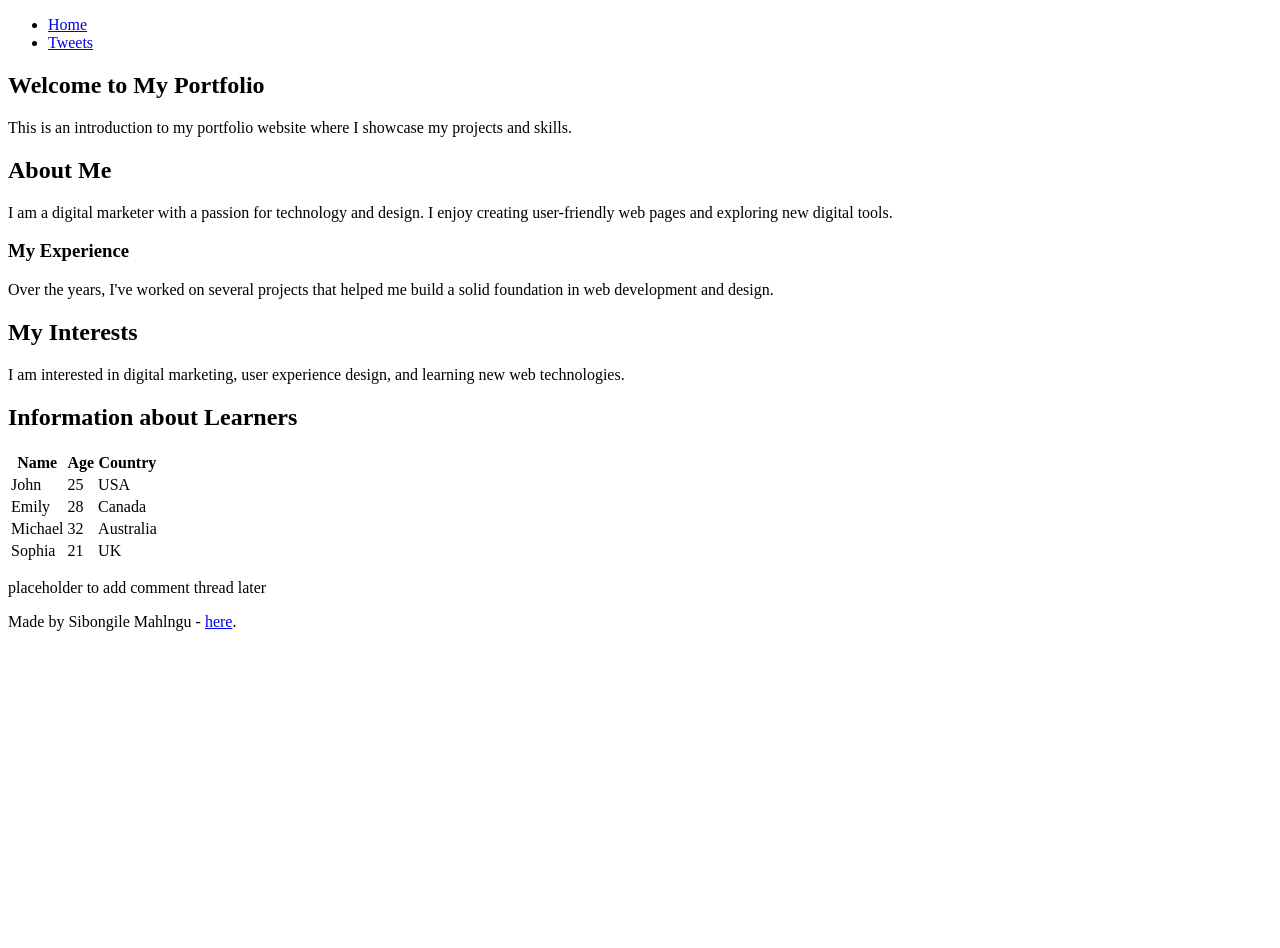
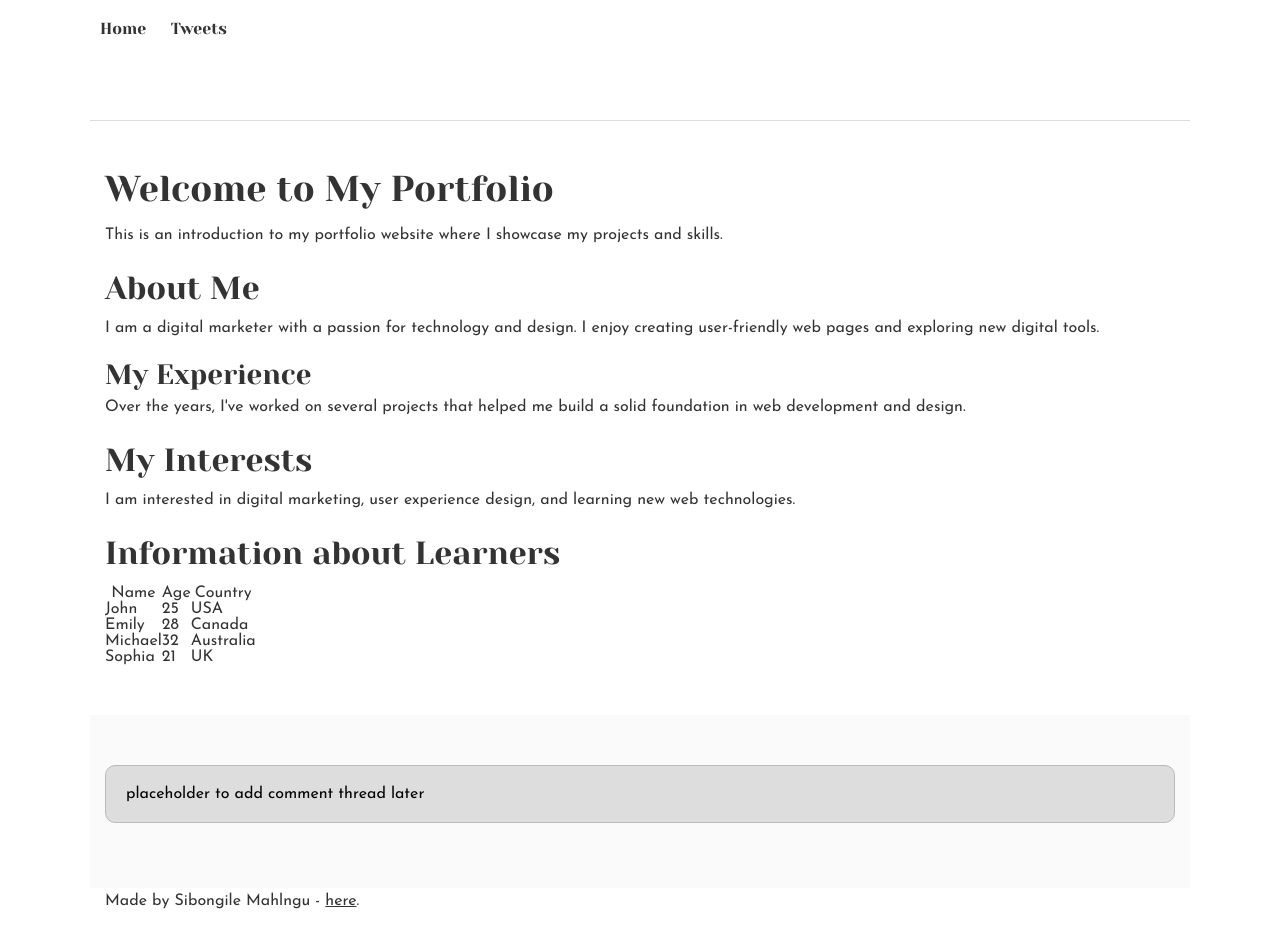
Before and after one commit to Phillipine-Mahlangu/My_First_Portfolio, a plain HTML site: page css_basic/index.html in a window 1280 px wide. Before the commit the page ends 800 px from the top, so only its background shows below. Drawn offline with Linux system fonts and the light colour scheme.

Commit message:
Add css_basic directory with HTML and CSS setup

```diff
--- a/css_basic/base.css
+++ b/css_basic/base.css
@@ -0,0 +1,193 @@
+/* Importing webfonts */
+/* (If you're learning CSS, you should disregard that) */
+
+@import url(https://fonts.googleapis.com/css?family=Yeseva+One);
+@import url(https://fonts.googleapis.com/css?family=Josefin+Sans:400,700,700italic,400italic);
+
+/* CSS reset rules */
+
+html, body {
+	height: 100%;
+	min-height: 100%;
+}
+html, body, div, span, applet, object, iframe,
+h1, h2, h3, h4, h5, h6, p, blockquote, pre,
+a, abbr, acronym, address, big, cite, code,
+del, dfn, img, ins, kbd, q, s, samp,
+small, strike, sub, sup, tt, var,
+b, u, i, center,
+dl, dt, dd,
+fieldset, form, label, legend,
+table, caption, tbody, tfoot, thead, tr, th, td,
+article, aside, canvas, details, embed,
+figure, figcaption, footer, header, hgroup,
+menu, nav, output, ruby, section, summary,
+time, mark, audio, video {
+	margin: 0;
+	padding: 0;
+	border: 0;
+	font-size: 100%;
+	font: inherit;
+	vertical-align: baseline;
+}
+/* HTML5 display-role reset for older browsers */
+article, aside, details, figcaption, figure,
+footer, header, hgroup, menu, nav, section {
+	display: block;
+}
+body {
+	line-height: 1;
+}
+blockquote, q {
+	quotes: none;
+}
+blockquote:before, blockquote:after,
+q:before, q:after {
+	content: '';
+	content: none;
+}
+table {
+	border-collapse: collapse;
+	border-spacing: 0;
+}
+
+/* Fonts and colors */
+
+body {
+	font-family: 'Josefin Sans', serif;
+	color: rgba(0, 0, 0, 0.8);
+}
+h1, h2, h3, h4, h5, h6, header {
+	font-family: 'Yeseva One', sans-serif;
+}
+article {
+}
+header {
+	border-bottom: 1px solid rgb(221,221,221);
+	transition: border-bottom-color 1s ease;
+}
+header a {
+	color: rgba(0, 0, 0, 0.8);
+}
+aside {
+	background: #FAFAFA;
+}
+aside p {
+	border: 1px solid #bbb;
+	background: #ddd;
+	color: black;
+}
+footer a {
+	color: rgba(0, 0, 0, 0.8);
+}
+a {
+	color: #F80002;
+}
+
+/* Positioning and margins */
+
+@media (min-width: 1100px) {
+	body {
+		width: 1100px;
+		margin: 0 auto;
+	}
+}
+
+article {
+	padding: 50px 15px;
+}
+article > *:first-child {
+	margin-top: 0;
+}
+aside {
+	padding: 50px 15px;
+}
+header .right {
+	float: right;
+	margin: 0 10px 15px;
+}
+
+/* Header */
+header {
+	padding: 20px 0;
+	height: 80px;
+}
+header ul {
+	list-style: none;
+	margin: 0;
+	padding: 0;
+}
+header li {
+	display: inline;
+	vertical-align:middle;
+}
+header li:first-child {
+	margin: 0;
+}
+header li a {
+	margin: 0 10px;
+}
+header li.logo {
+	font-size: 36px;
+}
+header a {
+	text-decoration: none;
+}
+
+/* Aside */
+
+aside p {
+	border-radius: 10px;
+	padding: 20px 20px;
+}
+
+/* Footer */
+
+footer {
+	padding: 5px 15px;
+	height: 80px;
+}
+
+/* Text styles and margins */
+
+p {
+	margin-bottom: 15px;
+}
+h1 {
+	font-size: 36px;
+	margin: 40px 0 20px;
+}
+h2 {
+	font-size: 32px;
+	margin: 30px 0 15px;
+}
+h3 {
+	font-size: 28px;
+	margin: 25px 0 10px;
+}
+h4 {
+	font-size: 20px;
+	font-weight: bold;
+	margin: 20px 0 10px;
+}
+h5 {
+	font-size: 18px;
+	font-weight: bold;
+	margin: 15px 0 10px;
+}
+h6 {
+	font-weight: bold;
+	margin: 5px 0;
+}
+
+@media (max-width: 800px) {
+  body.works_on_smartphone {
+  	display: block;
+  }
+  body.works_on_smartphone main {
+  	display: block;
+  }
+  header .right {
+  	float: none;
+  }
+}
--- a/css_basic/index.html
+++ b/css_basic/index.html
@@ -1,12 +1,12 @@
 <!DOCTYPE html>
 <html lang="en">
 <head>
-<link href="base.css" rel="stylesheet">
-<link href="styles.css" rel="stylesheet">
     <meta charset="UTF-8">
     <meta http-equiv="X-UA-Compatible" content="IE=edge">
     <meta name="viewport" content="width=device-width, initial-scale=1.0">
     <title>My Portfolio</title>
+<link href="base.css" rel="stylesheet">
+<link href="styles.css" rel="stylesheet">
 </head>
 <body>
     <header>
```
Also changed, not shown: css_basic/tweets.html (+2 -2 lines).
